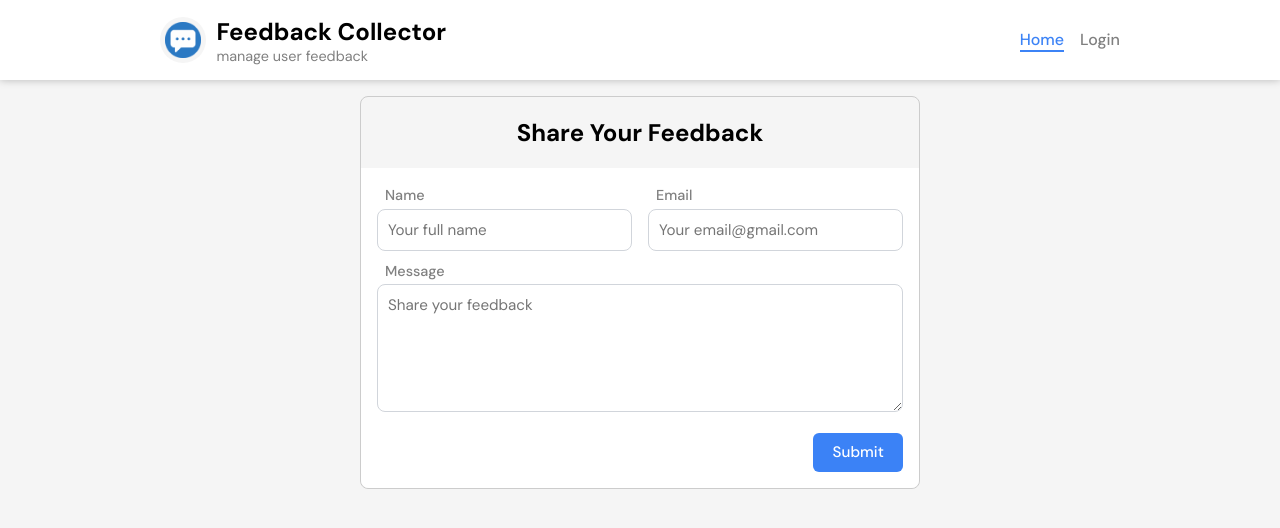
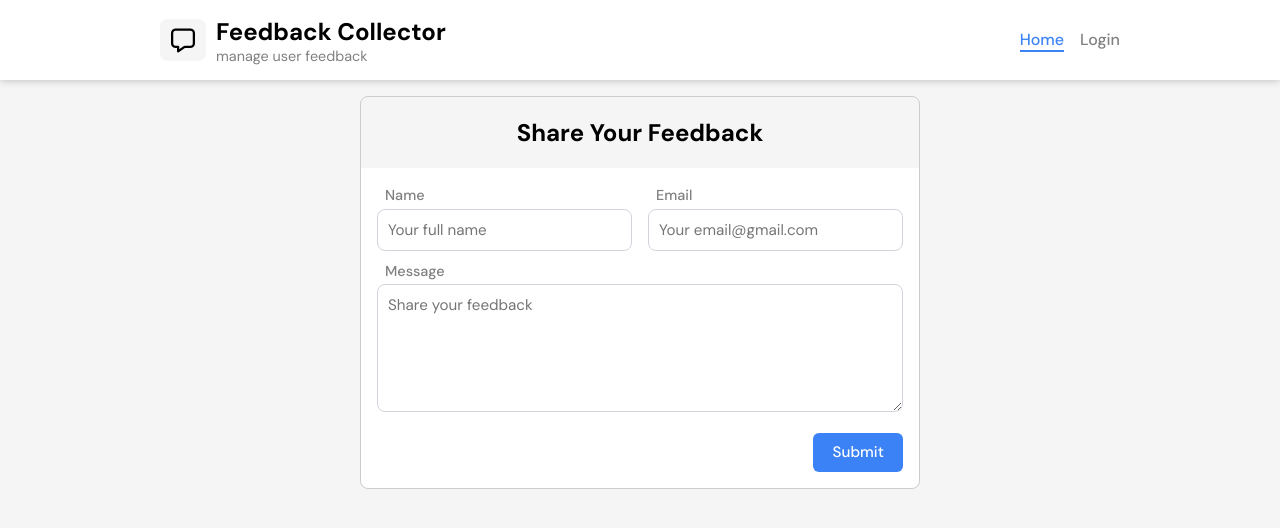
Before and after one commit to RishiChouksey53/feedback-collector-frontend, a React (Vite) app: page / in a window 1280 px wide. Shown: the top 528 px of the page. Built offline with nearby package versions, Linux system fonts and the light colour scheme.

Commit message:
destination-fix

```diff
--- a/package.json
+++ b/package.json
@@ -4,7 +4,7 @@
   "version": "0.0.0",
   "type": "module",
   "scripts": {
-    "dev": "vite",
+    "dev": "vite --host",
     "build": "vite build",
     "lint": "eslint .",
     "preview": "vite preview"
--- a/src/components/FeedbackFilter.jsx
+++ b/src/components/FeedbackFilter.jsx
@@ -1,9 +1,6 @@
 import React, { useContext, useState } from "react";
 import Styles from "./FeedbackFilter.module.css";
-import {
-  filterFeedbackData,
-  getFeedback,
-} from "../services/feedbackServices";
+import { filterFeedbackData, getFeedback } from "../services/feedbackServices";
 import { MyContext } from "../MyContext";
 
 const FeedbackFilter = () => {
@@ -83,6 +80,7 @@ const FeedbackFilter = () => {
               type="date"
               value={filter.from}
               name="from"
+              placeholder="YYYY-MM-DD"
               onChange={onChangeHandler}
               max={filter.to || undefined}
             />
@@ -94,6 +92,7 @@ const FeedbackFilter = () => {
               type="date"
               value={filter.to}
               name="to"
+              placeholder="YYYY-MM-DD"
               onChange={onChangeHandler}
               min={filter.from || undefined}
             />
--- a/src/components/Navbar.jsx
+++ b/src/components/Navbar.jsx
@@ -12,8 +12,7 @@ const Navbar = () => {
     <div className={Styles.navBar}>
       <div className={Styles.navLeft}>
         <div className={Styles.navLeftIcon}>
-          {/* <i className="fa-regular fa-message"></i> */}
-          <img src="logo.png" alt="" />
+          <i className="fa-regular fa-message"></i>
         </div>
         <div>
           <h2>Feedback Collector</h2>
--- a/src/components/Navbar.module.css
+++ b/src/components/Navbar.module.css
@@ -29,10 +29,9 @@
 }
 
 .navLeftIcon {
-  display: flex;
   background-color: whitesmoke;
-  padding: 0.325rem;
-  border-radius: 50%;
+  padding: 0.5rem;
+  border-radius: .5rem;
   transition: all 0.2s ease;
 }
 
@@ -40,8 +39,8 @@
   background-color: rgba(0, 0, 0, 0.1);
 }
 
-.navLeftIcon img {
-  height: 2.25rem;
+.navLeftIcon i {
+  font-size: 1.5rem;
 }
 .navRight {
   display: flex;
--- a/src/services/authServices.js
+++ b/src/services/authServices.js
@@ -40,6 +40,6 @@ export const getProfile = async () => {
     });
     return response.data;
   } catch (error) {
-    return error.response?.data || error.message;
+    throw error.response?.data || error.message;
   }
 };
```
Also changed, not shown: vercel.json (added).
